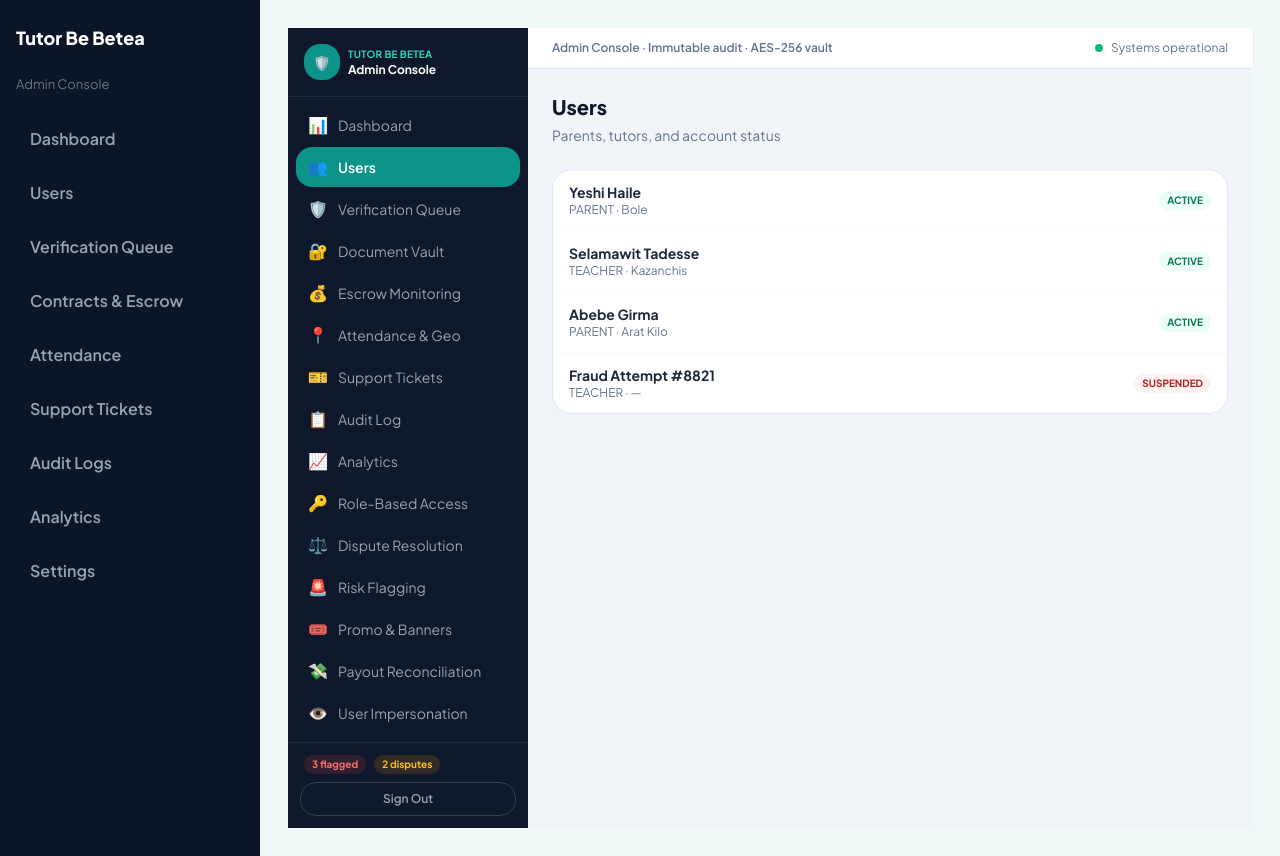
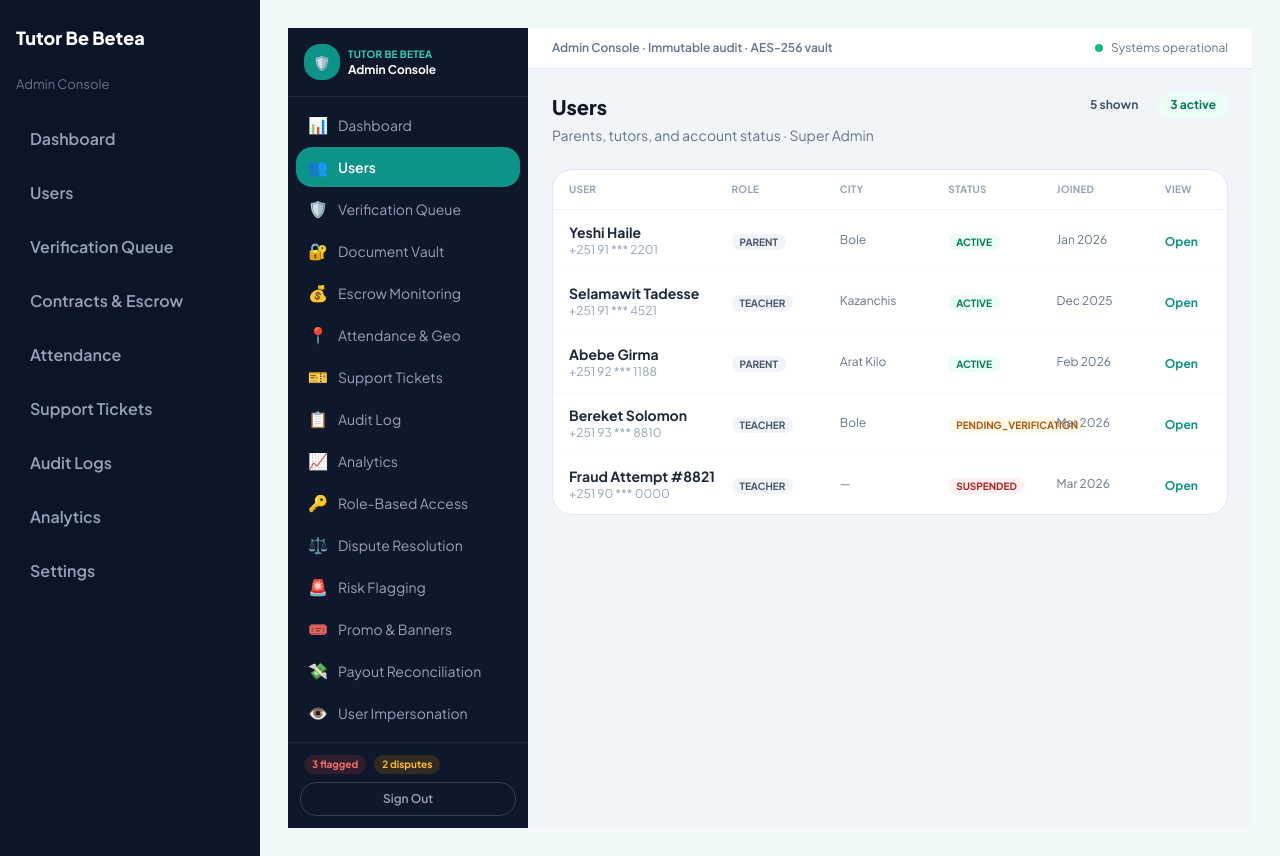
Before and after one commit to Zeordi/tutor-be-betea, a Next.js app in the folder apps/admin/: page /users in a window 1280 px wide. Built offline with nearby package versions, Linux system fonts and the light colour scheme.

Commit message:
Update page.tsx

```diff
--- a/apps/admin/app/(dashboard)/users/page.tsx
+++ b/apps/admin/app/(dashboard)/users/page.tsx
@@ -1,37 +1,118 @@
+import Link from "next/link";
 import PageHeader from "@/components/PageHeader";
 
 const USERS = [
-  { name: "Yeshi Haile", role: "PARENT", status: "ACTIVE", city: "Bole" },
-  { name: "Selamawit Tadesse", role: "TEACHER", status: "ACTIVE", city: "Kazanchis" },
-  { name: "Abebe Girma", role: "PARENT", status: "ACTIVE", city: "Arat Kilo" },
-  { name: "Fraud Attempt #8821", role: "TEACHER", status: "SUSPENDED", city: "—" },
+  {
+    id: "u1",
+    name: "Yeshi Haile",
+    role: "PARENT",
+    status: "ACTIVE",
+    city: "Bole",
+    phone: "+251 91 *** 2201",
+    joined: "Jan 2026",
+  },
+  {
+    id: "u2",
+    name: "Selamawit Tadesse",
+    role: "TEACHER",
+    status: "ACTIVE",
+    city: "Kazanchis",
+    phone: "+251 91 *** 4521",
+    joined: "Dec 2025",
+  },
+  {
+    id: "u3",
+    name: "Abebe Girma",
+    role: "PARENT",
+    status: "ACTIVE",
+    city: "Arat Kilo",
+    phone: "+251 92 *** 1188",
+    joined: "Feb 2026",
+  },
+  {
+    id: "u4",
+    name: "Bereket Solomon",
+    role: "TEACHER",
+    status: "PENDING_VERIFICATION",
+    city: "Bole",
+    phone: "+251 93 *** 8810",
+    joined: "Mar 2026",
+  },
+  {
+    id: "u5",
+    name: "Fraud Attempt #8821",
+    role: "TEACHER",
+    status: "SUSPENDED",
+    city: "—",
+    phone: "+251 90 *** 0000",
+    joined: "Mar 2026",
+  },
 ];
+
+function statusClass(status: string) {
+  if (status === "ACTIVE")
+    return "bg-emerald-50 text-emerald-700 dark:bg-emerald-900/30 dark:text-emerald-300";
+  if (status === "SUSPENDED" || status === "BANNED")
+    return "bg-red-50 text-red-700 dark:bg-red-900/30 dark:text-red-300";
+  return "bg-amber-50 text-amber-700 dark:bg-amber-900/30 dark:text-amber-300";
+}
 
 export default function UsersPage() {
   return (
     <div className="space-y-6">
-      <PageHeader title="Users" subtitle="Parents, tutors, and account status" />
+      <PageHeader
+        title="Users"
+        subtitle="Parents, tutors, and account status · Super Admin"
+        action={
+          <div className="flex gap-2 text-xs font-bold">
+            <span className="rounded-full bg-slate-100 px-3 py-1 text-slate-600 dark:bg-slate-800 dark:text-slate-300">
+              {USERS.length} shown
+            </span>
+            <span className="rounded-full bg-emerald-50 px-3 py-1 text-emerald-700 dark:bg-emerald-900/30">
+              {USERS.filter((u) => u.status === "ACTIVE").length} active
+            </span>
+          </div>
+        }
+      />
+
       <div className="overflow-hidden rounded-2xl border border-slate-200 bg-white dark:border-slate-800 dark:bg-[#112240]">
+        <div className="grid grid-cols-12 gap-2 border-b border-slate-100 px-4 py-3 text-[10px] font-bold uppercase tracking-wide text-slate-400 dark:border-slate-800">
+          <div className="col-span-3">User</div>
+          <div className="col-span-2">Role</div>
+          <div className="col-span-2">City</div>
+          <div className="col-span-2">Status</div>
+          <div className="col-span-2">Joined</div>
+          <div className="col-span-1">View</div>
+        </div>
         {USERS.map((u) => (
           <div
-            key={u.name}
-            className="flex flex-wrap items-center justify-between gap-3 border-b border-slate-50 px-4 py-3 last:border-0 dark:border-slate-800/60"
+            key={u.id}
+            className="grid grid-cols-12 items-center gap-2 border-b border-slate-50 px-4 py-3 last:border-0 dark:border-slate-800/60"
           >
-            <div>
+            <div className="col-span-3">
               <p className="text-sm font-bold text-slate-800 dark:text-white">{u.name}</p>
-              <p className="text-xs text-slate-500">
-                {u.role} · {u.city}
-              </p>
+              <p className="text-xs text-slate-400">{u.phone}</p>
             </div>
-            <span
-              className={`rounded-full px-2 py-0.5 text-[10px] font-bold ${
-                u.status === "ACTIVE"
-                  ? "bg-emerald-50 text-emerald-700 dark:bg-emerald-900/30"
-                  : "bg-red-50 text-red-700 dark:bg-red-900/30"
-              }`}
-            >
-              {u.status}
-            </span>
+            <div className="col-span-2">
+              <span className="rounded-full bg-slate-100 px-2 py-0.5 text-[10px] font-bold text-slate-600 dark:bg-slate-800 dark:text-slate-300">
+                {u.role}
+              </span>
+            </div>
+            <div className="col-span-2 text-xs text-slate-500">{u.city}</div>
+            <div className="col-span-2">
+              <span className={`rounded-full px-2 py-0.5 text-[10px] font-bold ${statusClass(u.status)}`}>
+                {u.status}
+              </span>
+            </div>
+            <div className="col-span-2 text-xs text-slate-500">{u.joined}</div>
+            <div className="col-span-1">
+              <Link
+                href={`/users/${u.id}`}
+                className="text-xs font-bold text-teal-600 hover:underline"
+              >
+                Open
+              </Link>
+            </div>
           </div>
         ))}
       </div>
```
